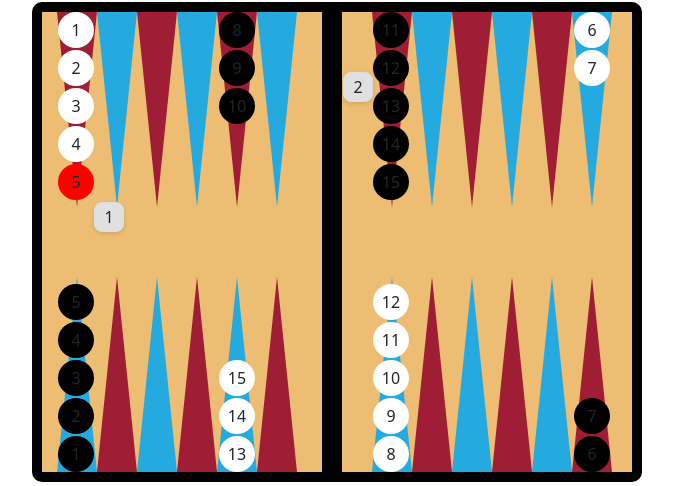
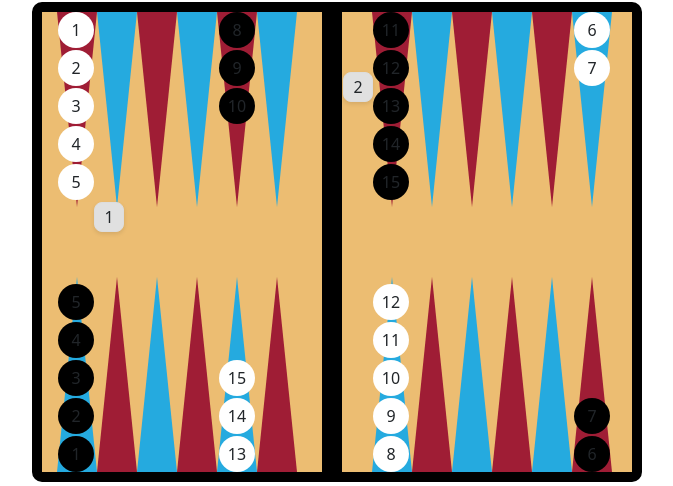
Before and after one commit to AlexManolache/Book-Lover, a Django app: page /game/ in a window 1280 px wide. Shown: the part 267-753 px from the top of the page, without its empty margins (303-976 px from the left). Run offline with Django 5.2, Linux system fonts and the light colour scheme; the visitor is signed in with stand-in values (Sample User, id 1).

Commit message:
modified movePieces method, change cursor mode and add param to method to split white and black pieces

```diff
--- a/backgammon/templates/backgammon/board.html
+++ b/backgammon/templates/backgammon/board.html
@@ -5,35 +5,35 @@
   <div class="board">
     <div class="left-bin">
       <div class="top-row">
-        <div class="arrow-down odd arrow">
-          <div class="piece_white_1 pieces" id="piece_white_1" draggable="true">
+        <div class="arrow-down odd arrow has_white_pieces">
+          <div class="piece_white_1 white_pieces" id="piece_white_1" draggable="true">
             1
           </div>
-          <div class="piece_white_2 pieces" id="piece_white_2" draggable="true">
+          <div class="piece_white_2 white_pieces" id="piece_white_2" draggable="true">
             2
           </div>
-          <div class="piece_white_3 pieces" id="piece_white_3" draggable="true">
+          <div class="piece_white_3 white_pieces" id="piece_white_3" draggable="true">
             3
           </div>
-          <div class="piece_white_4 pieces" id="piece_white_4" draggable="true">
+          <div class="piece_white_4 white_pieces" id="piece_white_4" draggable="true">
             4
           </div>
-          <div class="piece_white_5 pieces" id="piece_white_5" draggable="true">
+          <div class="piece_white_5 white_pieces" id="piece_white_5" draggable="true">
             5
           </div>
         </div>
         <div class="arrow-down even arrow"></div>
         <div class="arrow-down odd arrow"></div>
         <div class="arrow-down even arrow"></div>
-        <div class="arrow-down odd arrow">
-          <div class="piece_black_8 pieces" id="piece_black_8" draggable="true">
+        <div class="arrow-down odd arrow has_black_pieces">
+          <div class="piece_black_8 black_pieces" id="piece_black_8" draggable="true">
             8
           </div>
-          <div class="piece_black_9 pieces" id="piece_black_9" draggable="true">
+          <div class="piece_black_9 black_pieces" id="piece_black_9" draggable="true">
             9
           </div>
           <div
-            class="piece_black_10 pieces"
+            class="piece_black_10 black_pieces"
             id="piece_black_10"
             draggable="true"
           >
@@ -44,43 +44,43 @@
       </div>
 
       <div class="bottom-row">
-        <div class="arrow-up odd arrow">
-          <div class="piece_black_1 pieces" id="piece_black_1" draggable="true">
+        <div class="arrow-up odd arrow has_black_pieces">
+          <div class="piece_black_1 black_pieces" id="piece_black_1" draggable="true">
             1
           </div>
-          <div class="piece_black_2 pieces" id="piece_black_2" draggable="true">
+          <div class="piece_black_2 black_pieces" id="piece_black_2" draggable="true">
             2
           </div>
-          <div class="piece_black_3 pieces" id="piece_black_3" draggable="true">
+          <div class="piece_black_3 black_pieces" id="piece_black_3" draggable="true">
             3
           </div>
-          <div class="piece_black_4 pieces" id="piece_black_4" draggable="true">
+          <div class="piece_black_4 black_pieces" id="piece_black_4" draggable="true">
             4
           </div>
-          <div class="piece_black_5 pieces" id="piece_black_5" draggable="true">
+          <div class="piece_black_5 black_pieces" id="piece_black_5" draggable="true">
             5
           </div>
         </div>
         <div class="arrow-up even arrow"></div>
         <div class="arrow-up odd arrow"></div>
         <div class="arrow-up even arrow"></div>
-        <div class="arrow-up odd arrow">
+        <div class="arrow-up odd arrow has_white_pieces">
           <div
-            class="piece_white_13 pieces"
+            class="piece_white_13 white_pieces"
             id="piece_white_13"
             draggable="true"
           >
             13
           </div>
           <div
-            class="piece_white_14 pieces"
+            class="piece_white_14 white_pieces"
             id="piece_white_14"
             draggable="true"
           >
             14
           </div>
           <div
-            class="piece_white_15 pieces"
+            class="piece_white_15 white_pieces"
             id="piece_white_15"
             draggable="true"
           >
@@ -98,37 +98,37 @@
 
     <div class="right-bin">
       <div class="top-row">
-        <div class="arrow-down odd arrow">
+        <div class="arrow-down odd arrow has_black_pieces">
           <div
-            class="piece_black_11 pieces"
+            class="piece_black_11 black_pieces"
             id="piece_black_11"
             draggable="true"
           >
             11
           </div>
           <div
-            class="piece_black_12 pieces"
+            class="piece_black_12 black_pieces"
             id="piece_black_12"
             draggable="true"
           >
             12
           </div>
           <div
-            class="piece_black_13 pieces"
+            class="piece_black_13 black_pieces"
             id="piece_black_13"
             draggable="true"
           >
             13
           </div>
           <div
-            class="piece_black_14 pieces"
+            class="piece_black_14 black_pieces"
             id="piece_black_14"
             draggable="true"
           >
             14
           </div>
           <div
-            class="piece_black_15 pieces"
+            class="piece_black_15 black_pieces"
             id="piece_black_15"
             draggable="true"
           >
@@ -139,40 +139,40 @@
         <div class="arrow-down odd arrow"></div>
         <div class="arrow-down even arrow"></div>
         <div class="arrow-down odd arrow"></div>
-        <div class="arrow-down even arrow">
-          <div class="piece_white_6 pieces" id="piece_white_6" draggable="true">
+        <div class="arrow-down even arrow has_white_pieces">
+          <div class="piece_white_6 white_pieces" id="piece_white_6" draggable="true">
             6
           </div>
-          <div class="piece_white_7 pieces" id="piece_white_7" draggable="true">
+          <div class="piece_white_7 white_pieces" id="piece_white_7" draggable="true">
             7
           </div>
         </div>
       </div>
 
       <div class="bottom-row">
-        <div class="arrow-up odd arrow">
-          <div class="piece_white_8 pieces" id="piece_white_8" draggable="true">
+        <div class="arrow-up odd arrow has_white_pieces">
+          <div class="piece_white_8 white_pieces" id="piece_white_8" draggable="true">
             8
           </div>
-          <div class="piece_white_9 pieces" id="piece_white_9" draggable="true">
+          <div class="piece_white_9 white_pieces" id="piece_white_9" draggable="true">
             9
           </div>
           <div
-            class="piece_white_10 pieces"
+            class="piece_white_10 white_pieces"
             id="piece_white_10"
             draggable="true"
           >
             10
           </div>
           <div
-            class="piece_white_11 pieces"
+            class="piece_white_11 white_pieces"
             id="piece_white_11"
             draggable="true"
           >
             11
           </div>
           <div
-            class="piece_white_12 pieces"
+            class="piece_white_12 white_pieces"
             id="piece_white_12"
             draggable="true"
           >
@@ -183,11 +183,11 @@
         <div class="arrow-up odd arrow"></div>
         <div class="arrow-up even arrow"></div>
         <div class="arrow-up odd arrow"></div>
-        <div class="arrow-up even arrow">
-          <div class="piece_black_6 pieces" id="piece_black_6" draggable="true">
+        <div class="arrow-up even arrow has_black_pieces">
+          <div class="piece_black_6 black_pieces" id="piece_black_6" draggable="true">
             6
           </div>
-          <div class="piece_black_7 pieces" id="piece_black_7" draggable="true">
+          <div class="piece_black_7 black_pieces" id="piece_black_7" draggable="true">
             7
           </div>
         </div>
--- a/static/backgammon/js/game.js
+++ b/static/backgammon/js/game.js
@@ -1,7 +1,8 @@
-const pieces = document.querySelectorAll(".pieces");
+const whitePieces = document.querySelectorAll(".white_pieces");
+const blackPieces = document.querySelectorAll(".black_pieces");
 const arrows = document.querySelectorAll(".arrow");
 
-const movePiece = () => {
+const movePieces = (pieces) => {
   pieces.forEach((piece) => {
     piece.addEventListener("dragstart", (event) => {
       event.dataTransfer.setData("text/plain", piece.id);
@@ -17,6 +18,11 @@ const movePiece = () => {
       if (event.clientY > 295 && event.clientY < 716) {
         event.preventDefault();
       }
+
+      // change cursor mode to not allowed
+      if (arrow.children.length > 1) {
+        event.dataTransfer.dropEffect = "none";
+      }
     });
 
     arrow.addEventListener("dragleave", () => {
@@ -30,7 +36,8 @@ const movePiece = () => {
       const targetArrow = event.target.closest(".arrow");
 
       // check if one seat is empty or at most one seat is occupied
-      if (targetArrow.children.length <=1) {
+      if (targetArrow.children.length <= 1) {
+
         const rect = targetArrow.getBoundingClientRect();
 
         const offsetX = event.clientX - rect.left;
@@ -42,13 +49,13 @@ const movePiece = () => {
         draggedPiece.classList.add("centered");
 
         targetArrow.appendChild(draggedPiece);
-        console.log("ccc");
 
         draggedPiece.classList.remove("active");
-        targetArrow.classList.remove("cover");
       }
+      targetArrow.classList.remove("cover");
     });
   });
 };
 
-movePiece();
+movePieces(whitePieces);
+movePieces(blackPieces);
--- a/static/backgammon/styles/board.css
+++ b/static/backgammon/styles/board.css
@@ -127,7 +127,7 @@
 .piece_white_5 {
   width: 36px;
   height: 36px;
-  background-color: red;
+  background-color: #fff;
   position: absolute;
   top: 152px;
   left: 1px;
```
